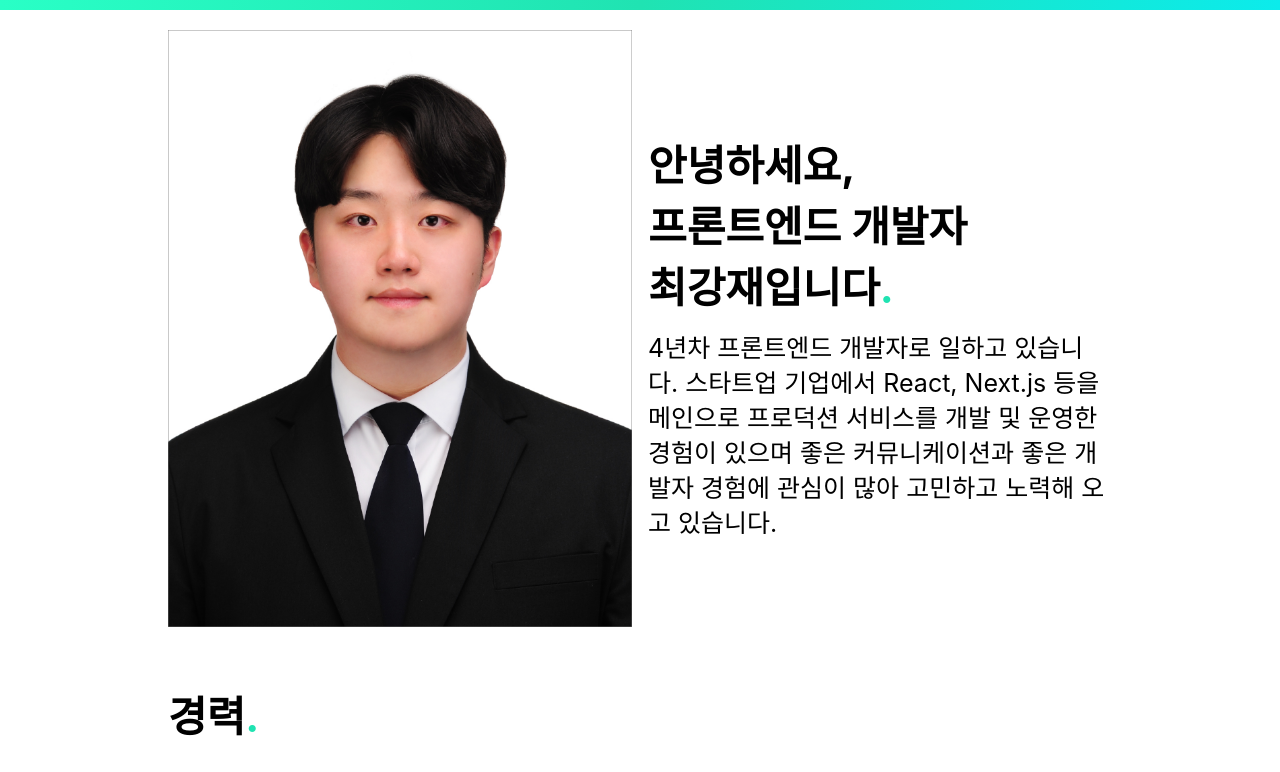
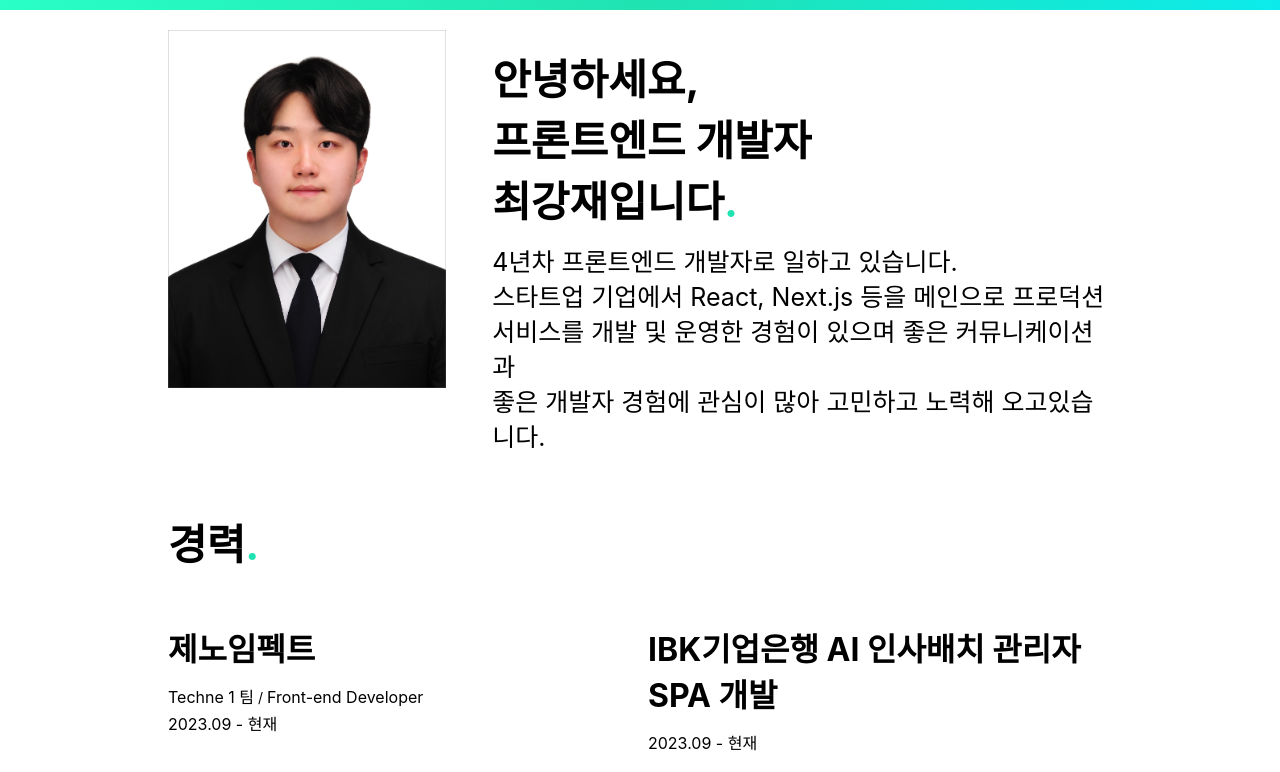
Before and after one commit to kangjae4real/resume, a Gatsby site: page / in a window 1280 px wide. Shown: the top 772 px of the page. Built offline with nearby package versions, Linux system fonts and the light colour scheme; Gatsby itself is replaced by a stand-in of ours; a web font is replaced by a local one.

Commit message:
Fix container size, description wrap

```diff
--- a/src/components/Hero.tsx
+++ b/src/components/Hero.tsx
@@ -21,7 +21,7 @@ const InnerContainer = styled.div`
 
 const ImageContainer = styled.div`
   ${MOBILE_MEDIA_QUERY} {
-    width: 50%;
+    width: 30%;
   }
 `;
 
@@ -33,19 +33,24 @@ const TextContainer = styled.div`
   gap: 16px;
 
   ${MOBILE_MEDIA_QUERY} {
-    width: 50%;
+    width: 70%;
     justify-content: center;
+    padding-left: 30px;
   }
 `;
 
 const Description = styled.span`
   font-size: 22px;
   line-height: 1.4;
+  white-space: normal;
 
   ${MOBILE_MEDIA_QUERY} {
     font-size: 25px;
+    white-space: pre-wrap;
   }
 `;
+
+const HERO_DESCRIPTION = `4년차 프론트엔드 개발자로 일하고 있습니다.\n스타트업 기업에서 React, Next.js 등을 메인으로 프로덕션\n서비스를 개발 및 운영한 경험이 있으며 좋은 커뮤니케이션과\n좋은 개발자 경험에 관심이 많아 고민하고 노력해 오고있습니다.`;
 
 interface HeroProps {}
 
@@ -64,11 +69,7 @@ const Hero: React.FC<HeroProps> = () => {
             최강재입니다
           </Title>
 
-          <Description>
-            4년차 프론트엔드 개발자로 일하고 있습니다. 스타트업 기업에서 React, Next.js 등을 메인으로 프로덕션 서비스를
-            개발 및 운영한 경험이 있으며 좋은 커뮤니케이션과 좋은 개발자 경험에 관심이 많아 고민하고 노력해 오고
-            있습니다.
-          </Description>
+          <Description>{HERO_DESCRIPTION}</Description>
         </TextContainer>
       </InnerContainer>
     </ContentLayout>
--- a/src/components/SEO.tsx
+++ b/src/components/SEO.tsx
@@ -22,10 +22,6 @@ const SEO: React.FC<SEOProps> = ({ title, description, children }) => {
       <meta name="description" content={seo.description} />
       <meta property="og:description" content={seo.description} />
       <meta property="og:url" content={seo.url} />
-      {/*<meta property="og:image" content="/thumbnail.png" />*/}
-      {/*<meta property="og:image:secure_url" content="/thumbnail.png" />*/}
-      {/*<meta property="og:image:width" content="1200" />*/}
-      {/*<meta property="og:image:height" content="630" />*/}
       <meta property="og:type" content="website" />
       {children}
     </>
```
